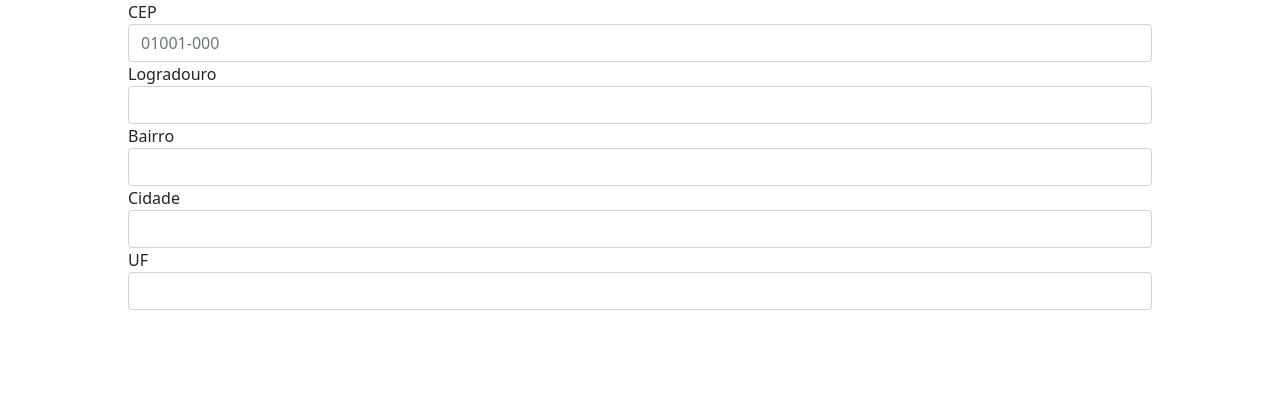
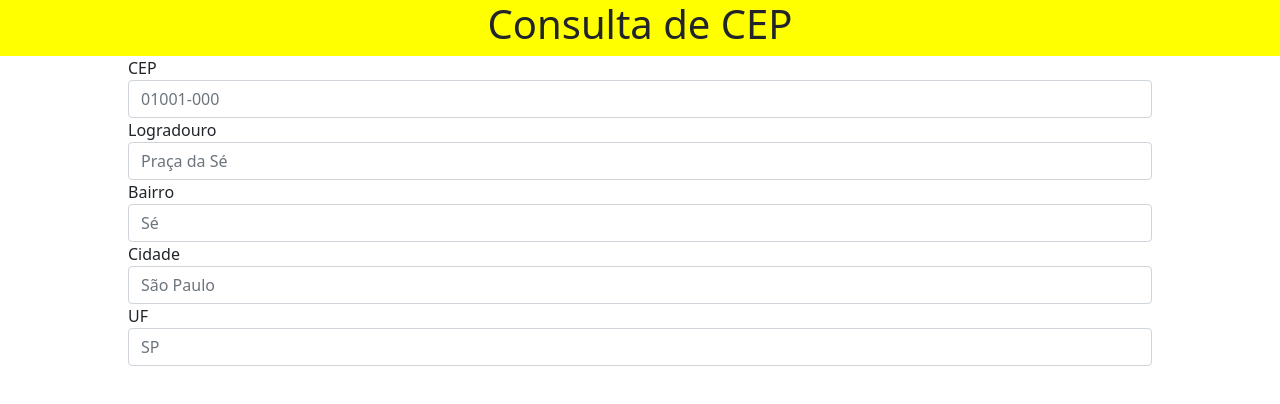
Before and after one commit to demetriuspine/consultaCep, a website: page index.html in a window 1280 px wide. Drawn offline with nearby package versions, Linux system fonts and the light colour scheme.

Commit message:
placeholders e header

```diff
--- a/index.html
+++ b/index.html
@@ -10,6 +10,11 @@
   <script src="script.js"></script>
 </head>
 <body>
+  <header class="header">
+    <h1 class="h1">
+      Consulta de CEP
+    </h1>
+  </header>
   <main>
     <section>
       <form class="form-container">
@@ -19,19 +24,19 @@
         </section>
         <section class="form-group">
           <label for="logradouro">Logradouro</label>
-          <input type="text" class="form-control" id="logradouro">
+          <input type="text" placeholder="Praça da Sé" class="form-control" id="logradouro">
         </section>
         <section class="form-group">
           <label for="bairro">Bairro</label>
-          <input type="text" class="form-control" id="bairro">
+          <input type="text" placeholder="Sé" class="form-control" id="bairro">
         </section>
         <section class="form-group">
           <label for="localidade">Cidade</label>
-          <input type="text" class="form-control" id="localidade">
+          <input type="text" placeholder="São Paulo" class="form-control" id="localidade">
         </section>
         <section class="form-group">
           <label for="uf">UF</label>
-          <input type="text" class="form-control" id="uf">
+          <input type="text" placeholder="SP" class="form-control" id="uf">
         </section>
       </form>
     </section>
--- a/style.css
+++ b/style.css
@@ -7,3 +7,10 @@
 .form-group {
   width: 80%;
 }
+
+.header {
+  display: flex;
+  justify-content: center;
+  text-align: center;
+  background-color: yellow;
+}
```
